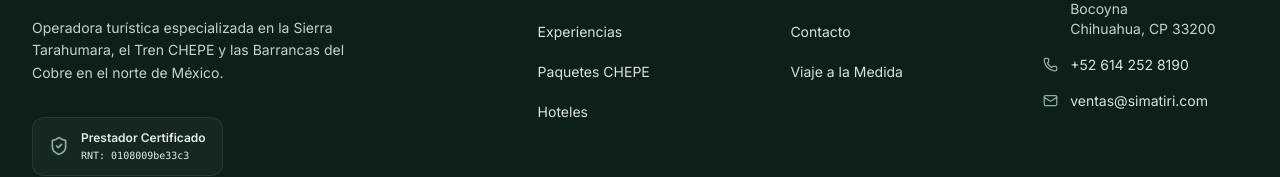
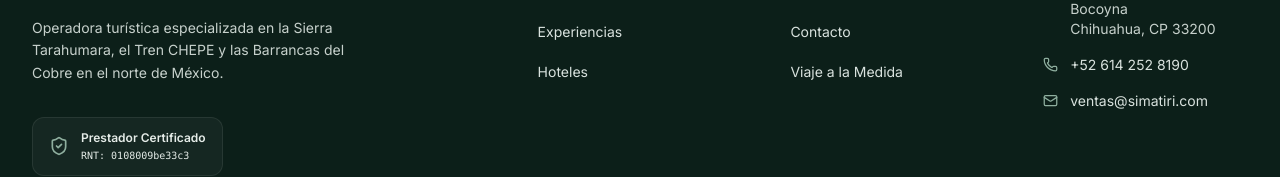
Before and after one commit to Phsycko/simatiri, a Next.js app: page / in a window 1280 px wide. Shown: the part 3571-3748 px from the top of the page. Built offline with nearby package versions, Linux system fonts and the light colour scheme; no server answers; the database is empty; a web font is replaced by a local one.

Commit message:
footer sin chepe paquetes

```diff
--- a/src/components/layouts/Footer.tsx
+++ b/src/components/layouts/Footer.tsx
@@ -5,7 +5,6 @@
     Descubrir: [
         { label: 'Destinos', href: '/destinations' },
         { label: 'Experiencias', href: '/experiences' },
-        { label: 'Paquetes CHEPE', href: '/packages' },
         { label: 'Hoteles', href: '/hotels' },
     ],
     Empresa: [
```
